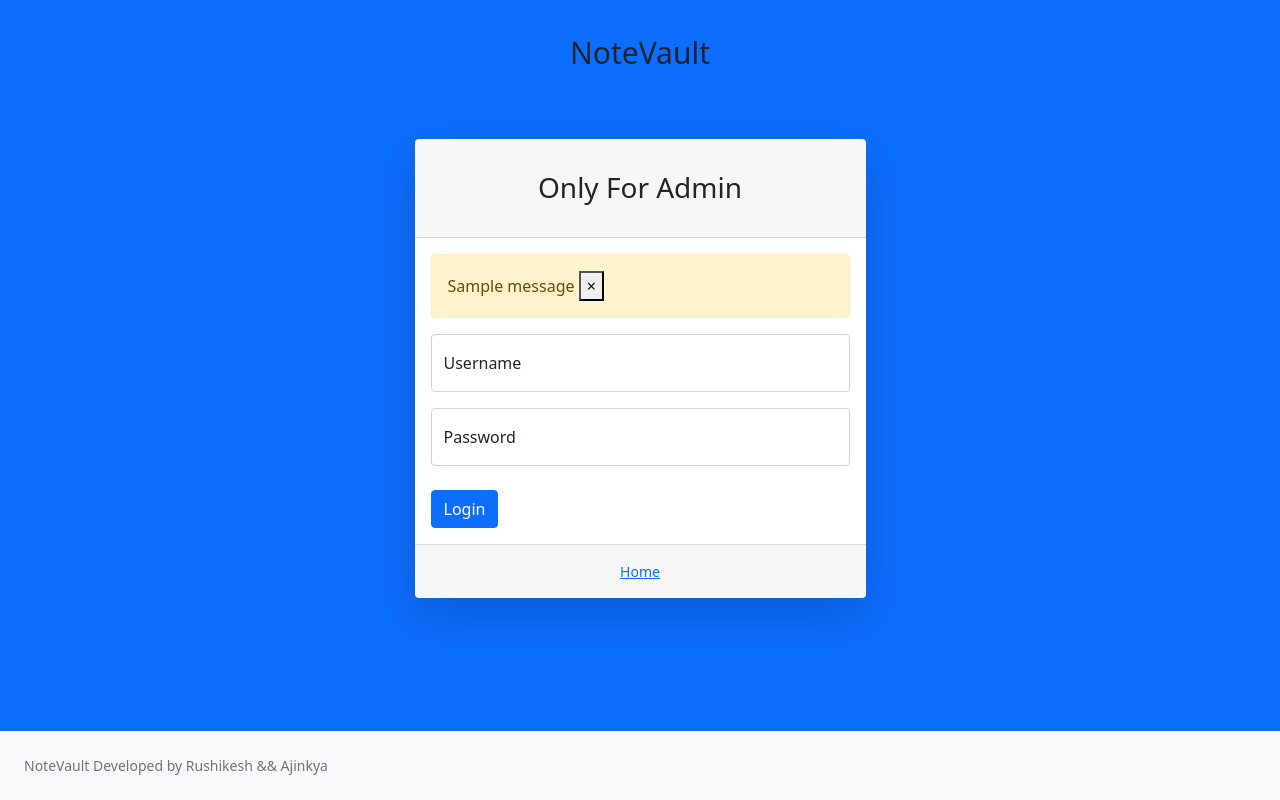
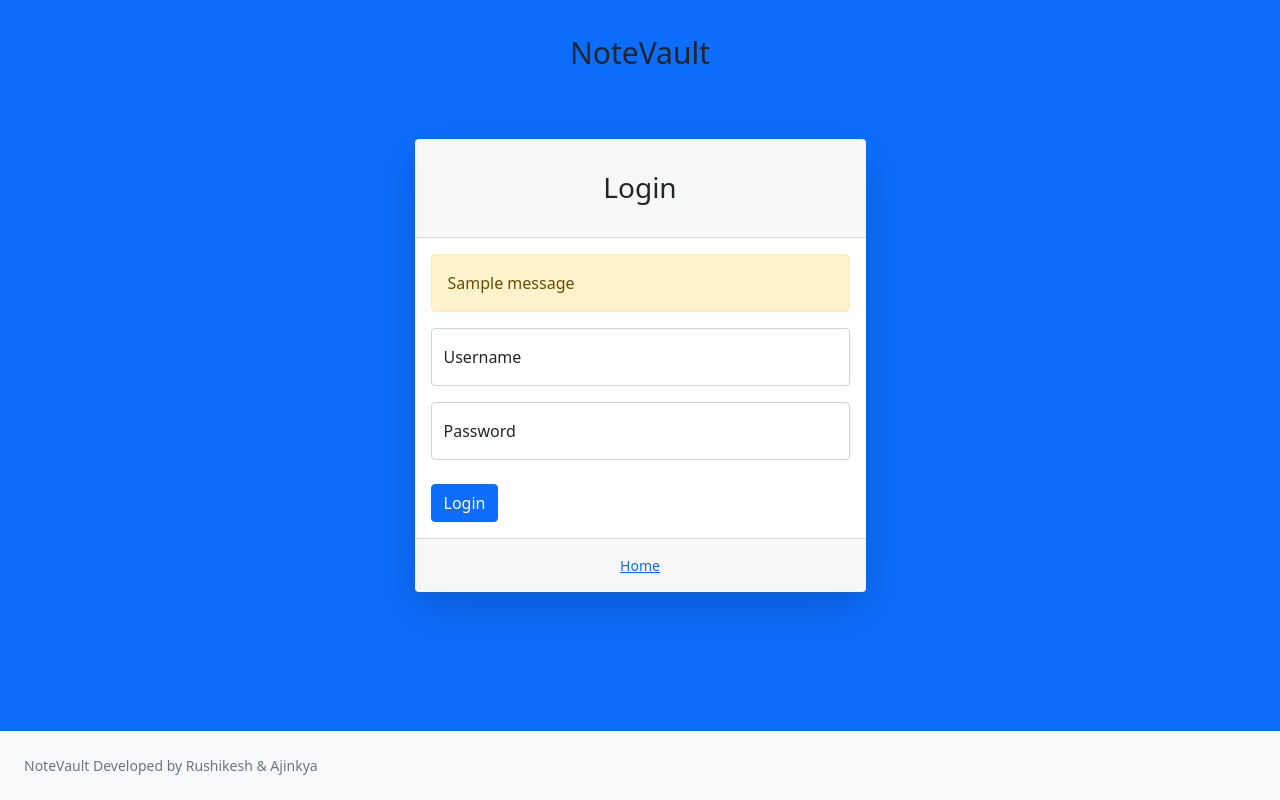
Before and after one commit to Rishii8856/notessharing, a Django app: page /login/ in a window 1280 px wide. Run offline with Django 5.2, Linux system fonts and the light colour scheme; data comes from the database, SQL or seed files in the repository; tables that the repository leaves empty hold one stand-in row (values such as "Sample post"); one stand-in notice (Sample message) is shown; some libraries are stand-ins or nearby versions.

Commit message:
final login template fix

```diff
--- a/notessharing/views.py
+++ b/notessharing/views.py
@@ -70,8 +70,9 @@ def doLogin(request):
         if user is not None:
             login(request, user)
 
-            # 🔥 next redirect fix
-            next_url = request.GET.get('next')
+            # 🔥 GET + POST donhi handle
+            next_url = request.GET.get('next') or request.POST.get('next')
+
             if next_url:
                 return redirect(next_url)
             else:
@@ -81,9 +82,7 @@ def doLogin(request):
             messages.error(request, 'Email or Password is not valid')
             return redirect('login')
 
-    else:
-        messages.error(request, 'Invalid request method')
-        return redirect('login')
+    return redirect('login')
 
 
 def USERSIGNUP(request):
--- a/templates/login.html
+++ b/templates/login.html
@@ -2,89 +2,95 @@
 <!DOCTYPE html>
 <html lang="en">
 <head>
-
     <title>Login - NoteVault</title>
     <link href="{% static 'assets/css/styles.css' %}" rel="stylesheet" />
     <script src="https://cdnjs.cloudflare.com/ajax/libs/font-awesome/5.15.3/js/all.min.js" crossorigin="anonymous"></script>
 </head>
+
 <body class="bg-primary">
     <div id="layoutAuthentication">
         <div id="layoutAuthentication_content">
             <main>
                 <div class="container">
                     <p style="padding-top: 30px;text-align: center;font-size: 30px;">NoteVault</p>
+
                     <div class="row justify-content-center">
                         <div class="col-lg-5">
+
                             <div class="card shadow-lg border-0 rounded-lg mt-5">
-                                    <div class="card-header"><h3 class="text-center font-weight-light my-4">Only For Admin</h3></div>
+
+                                <div class="card-header">
+                                    <h3 class="text-center font-weight-light my-4">Login</h3>
+                                </div>
+
                                 <div class="card-body">
-                                        <form action="{% url 'doLogin' %}"  method="POST">
+
+                                    <!-- 🔥 FORM START -->
+                                    <form action="{% url 'doLogin' %}" method="POST">
                                         {% csrf_token %}
+
+                                        <!-- 🔥 IMPORTANT FIX -->
+                                        <input type="hidden" name="next" value="{{ request.GET.next }}">
+
+                                        <!-- Messages -->
                                         {% if messages %}
                                             {% for message in messages %}
-                        {% if message.tags == 'error' %}
                                                 <div class="alert alert-warning alert-dismissible fade show" role="alert">
-                       {{message}}
-                       <button type="button" class="close" data-dismiss="alert" aria-label="Close">
-                       <span aria-hidden="true">&times;</span>
-                        </button>
+                                                    {{ message }}
                                                 </div>
-                       {% endif %}
                                             {% endfor %}
                                         {% endif %}
-                          {% if messages %}
-                       {% for message in messages %}
-                        {% if message.tags == 'success' %}
-                       <div class="alert alert-warning alert-dismissible fade show" role="alert">
-                       {{message}}
-                       <button type="button" class="close" data-dismiss="alert" aria-label="Close">
-                       <span aria-hidden="true">&times;</span>
-                        </button>
-                         </div>
-                       {% endif %}
-                       {% endfor %}
-                       {% endif %}
+
+                                        <!-- Username -->
                                         <div class="form-floating mb-3">
-                                                <input class="form-control" id="inputEmail" type="text" name="username" placeholder="name@example.com" />
-                                                <label for="inputEmail">Username</label>
-                                            </div>
-                                            <div class="form-floating mb-3">
-                                                <input class="form-control" id="inputPassword" type="password" name="password" placeholder="Password" />
-                                                <label for="inputPassword">Password</label>
+                                            <input class="form-control" type="text" name="username" placeholder="Username" required>
+                                            <label>Username</label>
                                         </div>
 
+                                        <!-- Password -->
+                                        <div class="form-floating mb-3">
+                                            <input class="form-control" type="password" name="password" placeholder="Password" required>
+                                            <label>Password</label>
+                                        </div>
+
+                                        <!-- Button -->
                                         <div class="d-flex align-items-center justify-content-between mt-4 mb-0">
-
                                             <button class="btn btn-primary" type="submit">Login</button>
                                         </div>
+
                                     </form>
+                                    <!-- 🔥 FORM END -->
+
                                 </div>
 
-                                    {% comment %} <div class="card-footer text-center py-3">
-                                        <div class="small"><a href="{% url 'usersignup' %}">Need an account? Sign up!</a></div>
-                                    </div> {% endcomment %}
                                 <div class="card-footer text-center py-3">
-                                        <div class="small"><a href="{% url 'index' %}">Home</a></div>
+                                    <div class="small">
+                                        <a href="{% url 'index' %}">Home</a>
+                                    </div>
+                                </div>
+
                             </div>
 
                         </div>
                     </div>
                 </div>
-                    </div>
             </main>
         </div>
+
         <div id="layoutAuthentication_footer">
             <footer class="py-4 bg-light mt-auto">
                 <div class="container-fluid px-4">
                     <div class="d-flex align-items-center justify-content-between small">
-                            <div class="text-muted">NoteVault Developed by Rushikesh && Ajinkya</div>
-
+                        <div class="text-muted">
+                            NoteVault Developed by Rushikesh & Ajinkya
+                        </div>
                     </div>
                 </div>
             </footer>
         </div>
     </div>
-        <script src="https://cdn.jsdelivr.net/npm/bootstrap@5.1.3/dist/js/bootstrap.bundle.min.js" crossorigin="anonymous"></script>
+
+    <script src="https://cdn.jsdelivr.net/npm/bootstrap@5.1.3/dist/js/bootstrap.bundle.min.js"></script>
     <script src="{% static 'assets/js/scripts.js' %}"></script>
 </body>
 </html>
```
Lines whose indentation alone changed are shown as unchanged.
